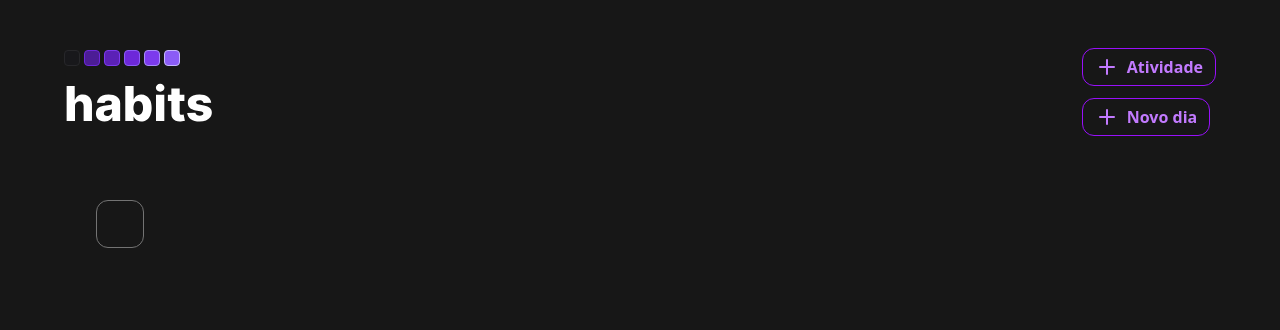
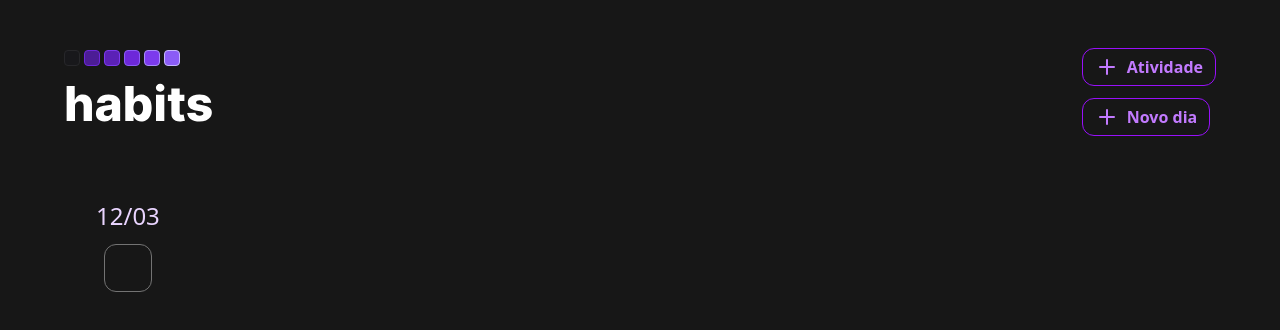
Before and after one commit to kiqprado/Habits, a React (Vite) app: page / in a window 1280 px wide. Shown: the top 330 px of the page. Built offline with nearby package versions, Linux system fonts and the light colour scheme.

Commit message:
feat: add date on checkList component

```diff
--- a/src/App.tsx
+++ b/src/App.tsx
@@ -14,6 +14,8 @@ export function App() {
   const [ pickerActivityEmoji, setPickerActivityEmoji ] = useState(null)
 
   const [ checkActivityStatus, setCheckActivityStatus ] = useState(false)
+
+  const formattedDate = dayjs().format('DD/MM')
 
   function HandleEmojiPickerModal() {
     setEmojiPickerModal((prev) => !prev)
@@ -56,13 +58,17 @@ export function App() {
         </div>
 
         <div className='flex gap-8'>
-          <div>
+          <div className='mt-12'>
             <button className='text-4xl'>
               {pickerActivityEmoji}
             </button>
           </div>
 
-          <div>
+          <div className='flex flex-col gap-3 items-center'>
+            <span className='font-medium text-2xl text-purple-200 hover:text-purple-100'>
+              {formattedDate}
+            </span>
+
             <button
               onClick={HandleActivityStatus}
               className={`h-12 w-12  border rounded-xl border-neutral-500 hover:border-neutral-400
```
